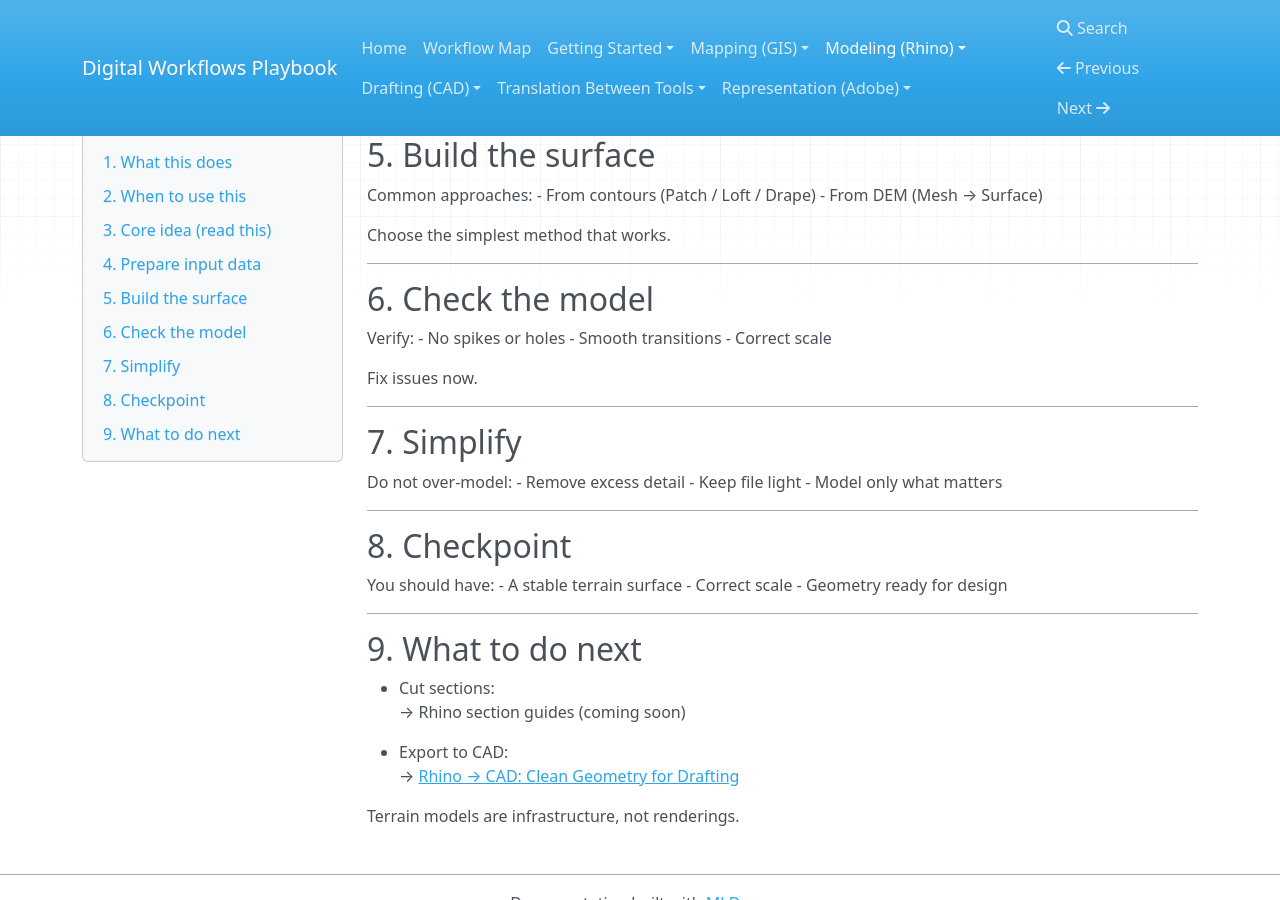
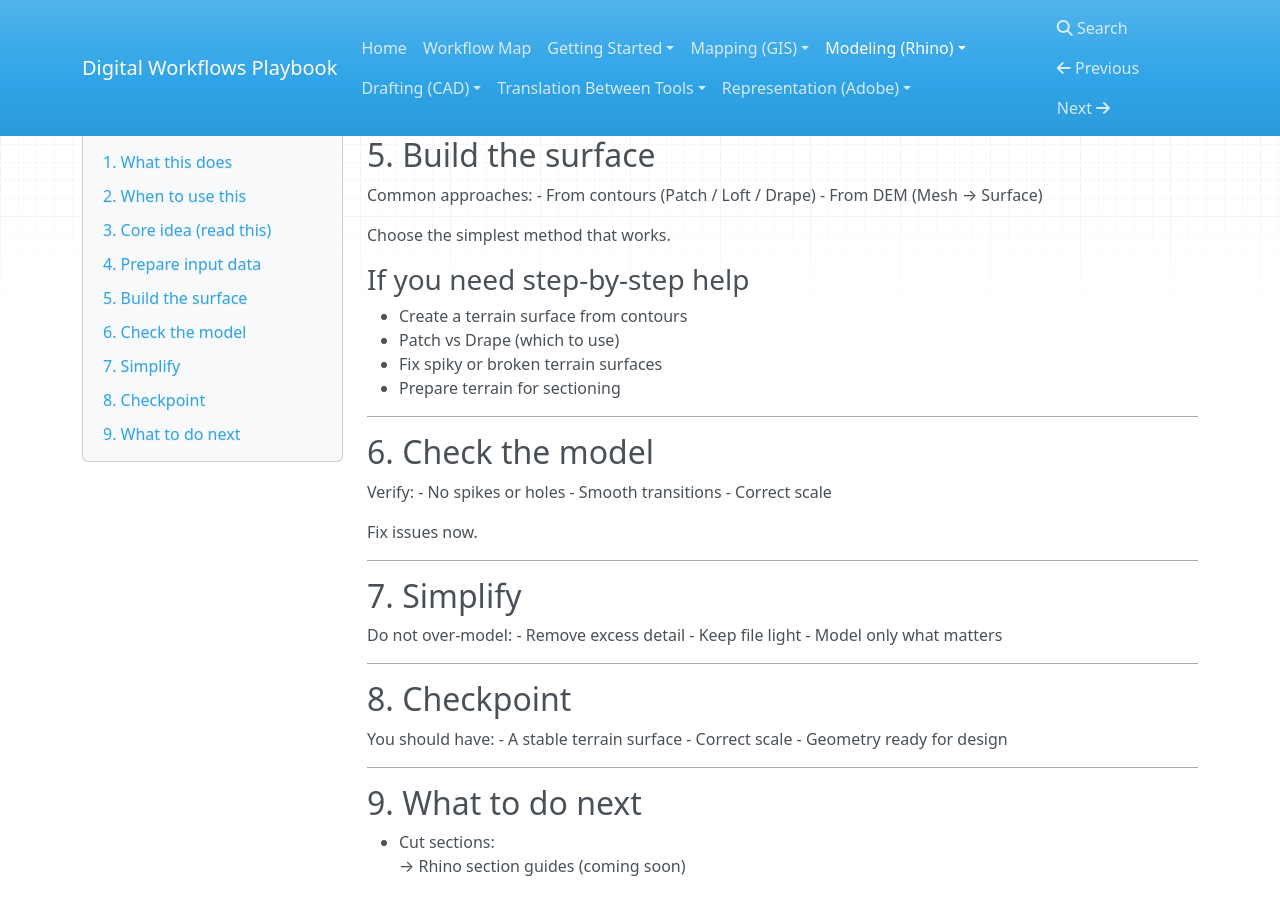
Before and after one commit to machineLandscape/digital-workflows-playbook, an MkDocs documentation site: the page built from docs/02_modeling/guide_rhino_01_terrain_model.md, in a window 1280 px wide and 900 px high, scrolled down 863 px. Built offline with MkDocs 1.6.1, drawn with Linux system fonts in a browser that asks for light colours; nearby versions of some CDN libraries.

Commit message:
Update guide_rhino_01_terrain_model.md

```diff
--- a/docs/02_modeling/guide_rhino_01_terrain_model.md
+++ b/docs/02_modeling/guide_rhino_01_terrain_model.md
@@ -53,6 +53,12 @@ Common approaches:
 
 Choose the simplest method that works.
 
+### If you need step-by-step help
+- Create a terrain surface from contours
+- Patch vs Drape (which to use)
+- Fix spiky or broken terrain surfaces
+- Prepare terrain for sectioning
+
 ---
 
 ## 6. Check the model
```
